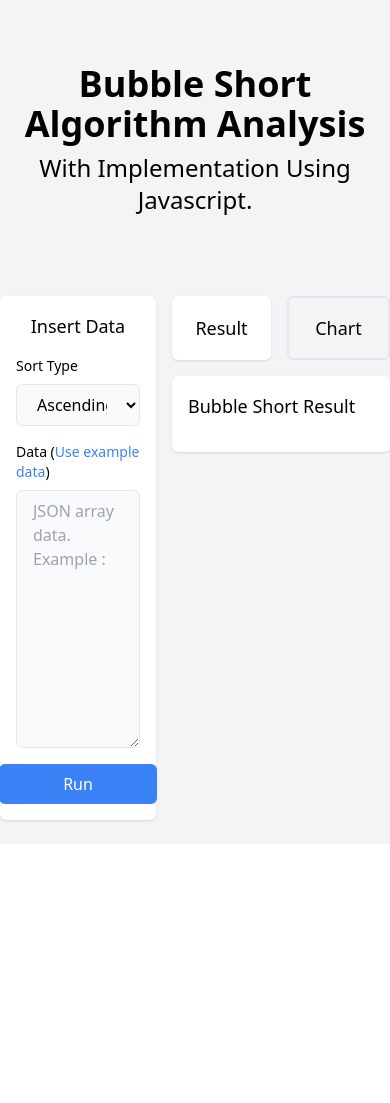
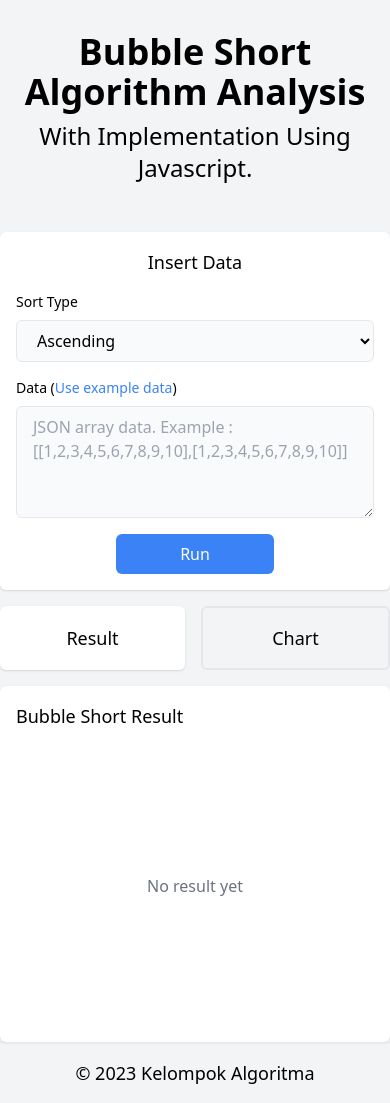
Before and after one commit to cxssbit/NextJS-Bubble-Short, a Next.js app: page / in a window 390 px wide. Before the commit the page ends 844 px from the top, so only its background shows below. Built offline with nearby package versions, Linux system fonts and the light colour scheme.

Commit message:
Fix Mobile Responsiveness

```diff
--- a/app/layout.tsx
+++ b/app/layout.tsx
@@ -13,7 +13,18 @@ export default function RootLayout({
       */}
       <head />
       <body>
-        <div className="flex flex-col bg-gray-100 min-h-screen">{children}</div>
+        <div className="flex flex-col bg-gray-100 min-h-screen">
+          {children}
+          <footer className="flex">
+            <div className="container mx-auto">
+              <div className="flex justify-center border-t py-4">
+                <div className="inline-block align-middle text-lg">
+                  © 2023 Kelompok Algoritma
+                </div>
+              </div>
+            </div>
+          </footer>
+        </div>
       </body>
     </html>
   );
--- a/app/page.tsx
+++ b/app/page.tsx
@@ -85,13 +85,13 @@ export default function Page() {
   };
 
   return (
-    <div className="container mx-auto">
-      <div className="flex flex-col space-y-2 text-center py-16">
+    <div className="container mx-auto flex-grow">
+      <div className="flex flex-col space-y-2 text-center py-8 lg:py-16">
         <h1 className="text-4xl font-bold">Bubble Short Algorithm Analysis</h1>
         <h3 className="text-2xl">With Implementation Using Javascript.</h3>
       </div>
-      <div className="flex mt-4 space-x-4">
-        <div className="w-2/5">
+      <div className="flex flex-col lg:flex-row mt-4 space-y-4 lg:space-y-0 lg:space-x-4">
+        <div className="lg:w-2/5">
           <div className="bg-white shadow rounded-md flex flex-col p-4">
             <div className="flex flex-col space-y-4">
               <h5 className="text-center text-lg">Insert Data</h5>
@@ -125,9 +125,10 @@ export default function Page() {
                 <textarea
                   id="name"
                   ref={inputData}
-                  className="rounded-md px-4 py-2 bg-gray-50 border border-gray-200"
-                  placeholder="JSON array data. Example : "
-                  rows={10}
+                  className="rounded-md px-4 py-2 bg-gray-50 border border-gray-200 h-28 lg:h-48"
+                  placeholder={
+                    `JSON array data. Example : ` + JSON.stringify(example)
+                  }
                 ></textarea>
               </div>
 
@@ -143,7 +144,7 @@ export default function Page() {
           </div>
         </div>
 
-        <div className="w-3/5">
+        <div className="lg:w-3/5">
           <Tab.Group>
             <Tab.List className="flex space-x-4">
               <Tab
@@ -191,6 +192,11 @@ export default function Page() {
                   )}
                 </div>
                 <div className="flex flex-col space-y-4">
+                  {result.length === 0 && (
+                    <div className="text-center text-gray-500 py-32">
+                      No result yet
+                    </div>
+                  )}
                   {result.map((item, index) => {
                     return (
                       <div key={index} className="flex flex-col space-y-2">
```
